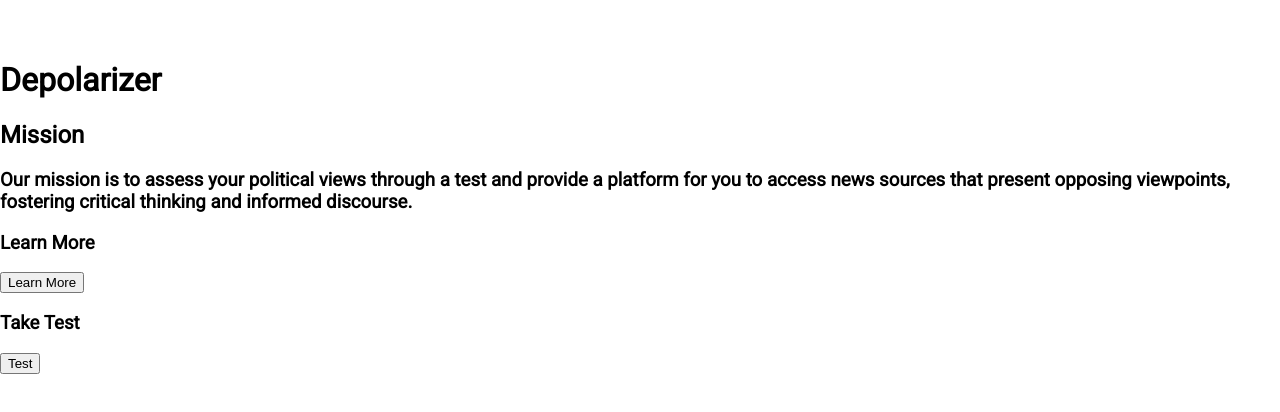
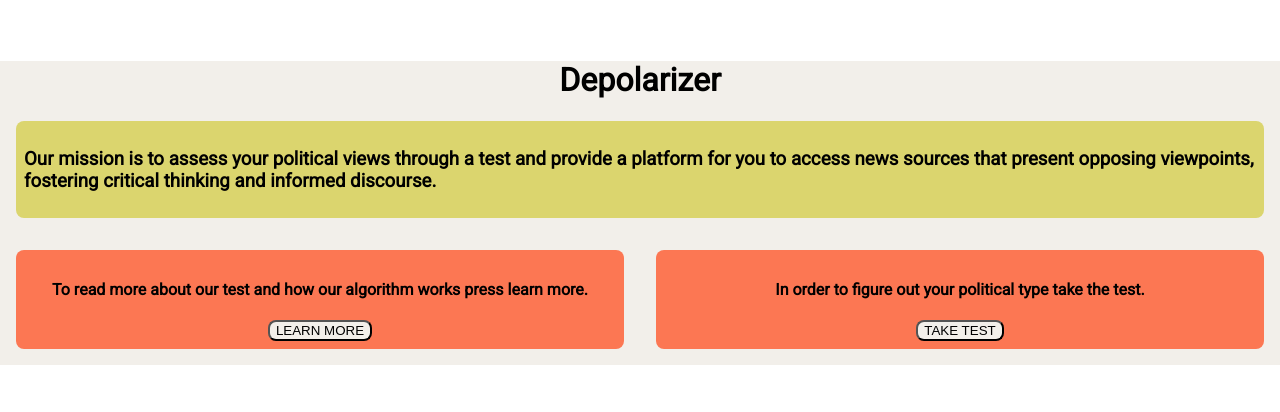
Before and after one commit to abdullah8a0/depolariser, a React app: page / in a window 1280 px wide. Shown: the top 412 px of the page. Built offline with nearby package versions, Linux system fonts and the light colour scheme; no server answers; the HTML template or start-up script is replaced by a standard one.

Commit message:
making main page (before log in) slightly prettier

```diff
--- a/client/src/components/pages/Main.tsx
+++ b/client/src/components/pages/Main.tsx
@@ -2,6 +2,7 @@ import React from "react";
 import { GoogleOAuthProvider, GoogleLogin, googleLogout, CredentialResponse } from "@react-oauth/google";
 
 import "./Main.css";
+import "../../utilities.css";
 import { Link, RouteComponentProps } from "@reach/router";
 
 //TODO(weblab student): REPLACE WITH YOUR OWN CLIENT_ID
@@ -34,6 +35,10 @@ const Main = (props: Props) => {
           <GoogleLogin onSuccess={handleLogin} onError={() => console.log("Error Logging in")} />
         )}
 
+        <head>
+          <title>Depolarizer</title>
+        </head>
+
         {props.userId ? (
           <>
             <p> Take the test</p>
@@ -43,28 +48,27 @@ const Main = (props: Props) => {
           </>
         ) : (
           <>
-            <head>
-              <title>Depolarizer</title>
-            </head>
-            <body>
-              <h1>Depolarizer</h1>
-              <section>
-                <h2>Mission</h2>
+            <body className="background">
+              <h1 className="u-textCenter font">Depolarizer</h1>
+              <section className="missionBox">
                 <h3>
                   Our mission is to assess your political views through a test and provide a platform for you to access news sources that present
                   opposing viewpoints, fostering critical thinking and informed discourse.
                 </h3>
               </section>
-              <section>
-                <h3>Learn More</h3>
-                <Link to="/learnmore">
-                  <button>Learn More</button>
-                </Link>
-
-                <h3>Take Test</h3>
-                <Link to="/test">
-                  <button>Test</button>
-                </Link>
+              <section className="column">
+                <div className="leftColumn">
+                  <h4>To read more about our test and how our algorithm works press learn more.</h4>
+                  <Link to="/learnmore">
+                    <button className="button">LEARN MORE</button>
+                  </Link>
+                </div>
+                <div className="rightColumn">
+                  <h4>In order to figure out your political type take the test.</h4>
+                  <Link to="/test">
+                    <button className="button">TAKE TEST</button>
+                  </Link>
+                </div>
               </section>
             </body>
           </>
```
